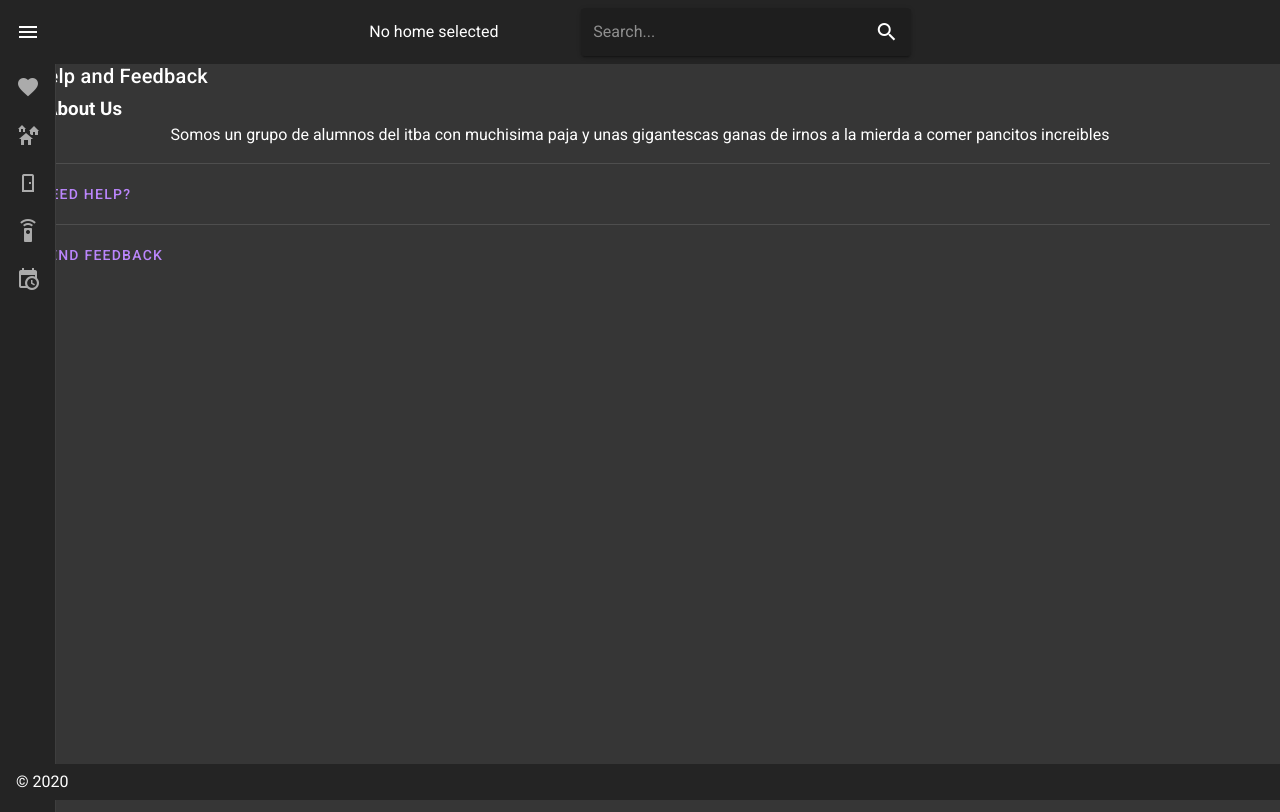
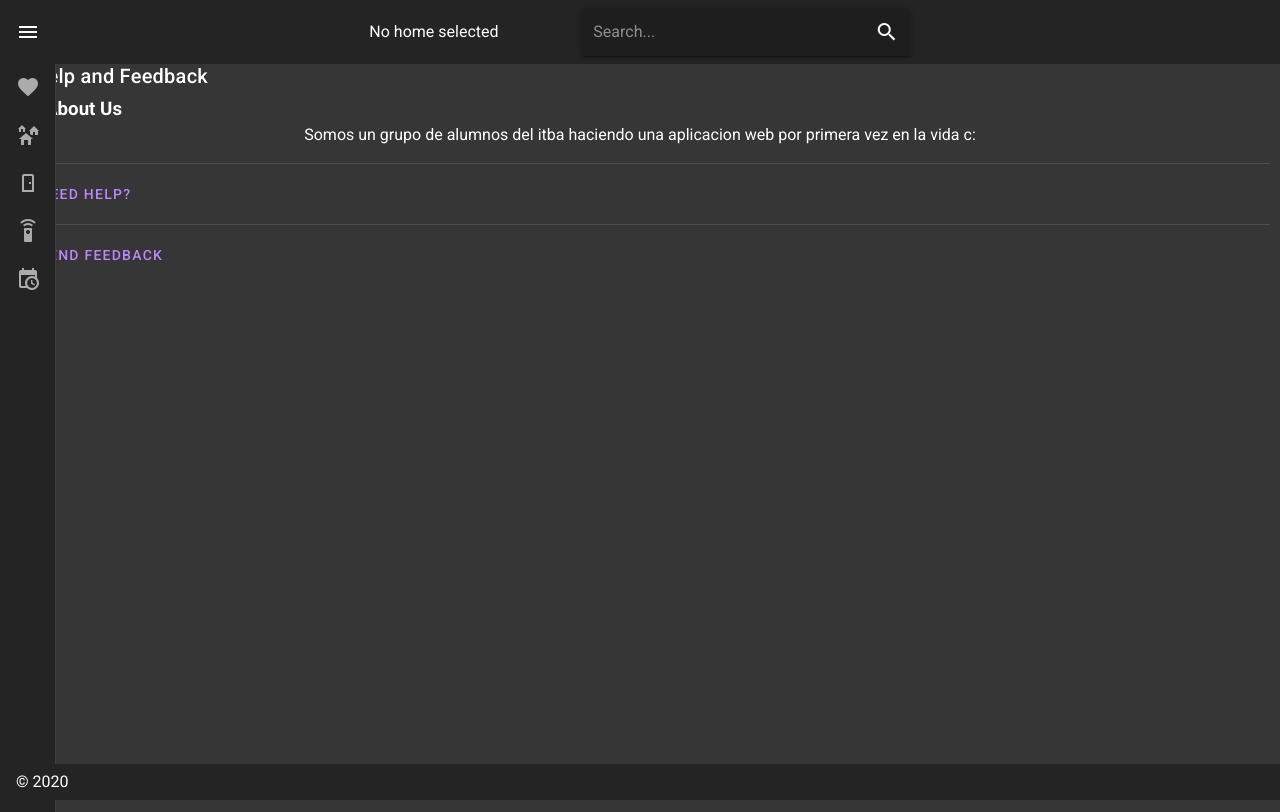
Before and after one commit to AndyBilevich/HCI_Web, a Vue app in the folder intellifox/: page /helpfeed in a window 1280 px wide. Built offline with nearby package versions, Linux system fonts and the light colour scheme.

Commit message:
about us

```diff
--- a/intellifox/src/api/api.js
+++ b/intellifox/src/api/api.js
@@ -2,7 +2,7 @@ export { Api };
 
 class Api {
   static get baseUrl() {
-    return 'http://127.0.0.1:8082/api';
+    return 'http://127.0.0.1:8080/api';
   }
 
   static get timeout() {
--- a/intellifox/src/views/HelpFeed.vue
+++ b/intellifox/src/views/HelpFeed.vue
@@ -5,7 +5,7 @@
     </v-row>
 
     <h3 class = "subtitle text-left">About Us </h3>
-    <p>Somos un grupo de alumnos del itba con muchisima paja y unas gigantescas ganas de irnos a la mierda a comer pancitos increibles</p>
+    <p>Somos un grupo de alumnos del itba haciendo una aplicacion web por primera vez en la vida c: </p>
 
     <v-divider></v-divider>
 
```
